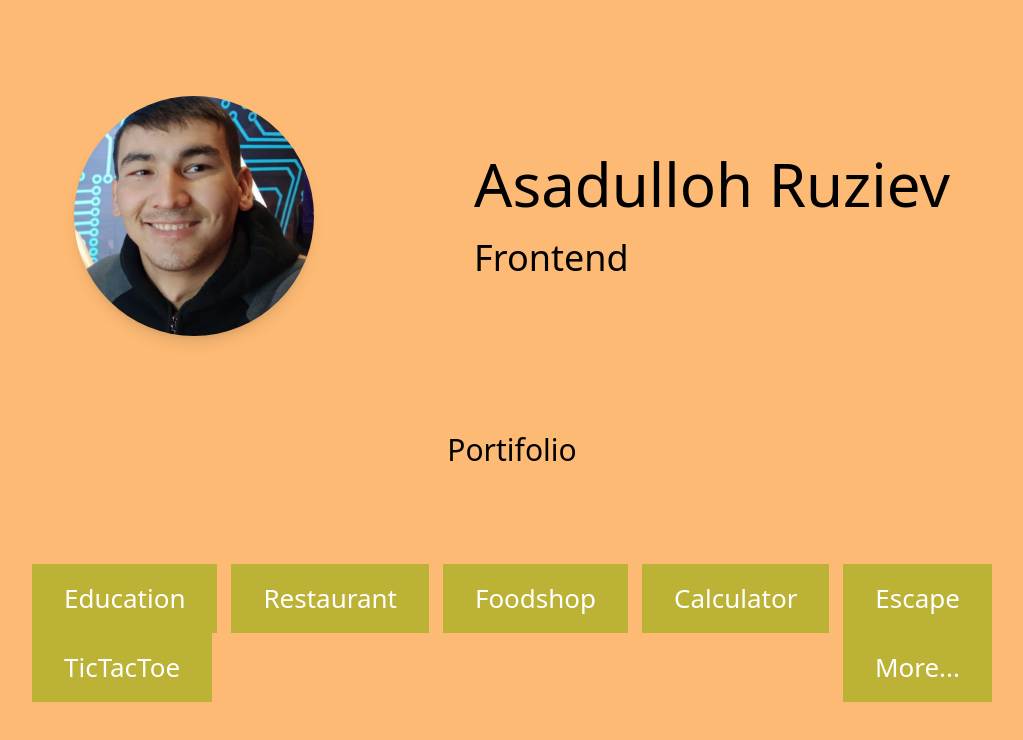
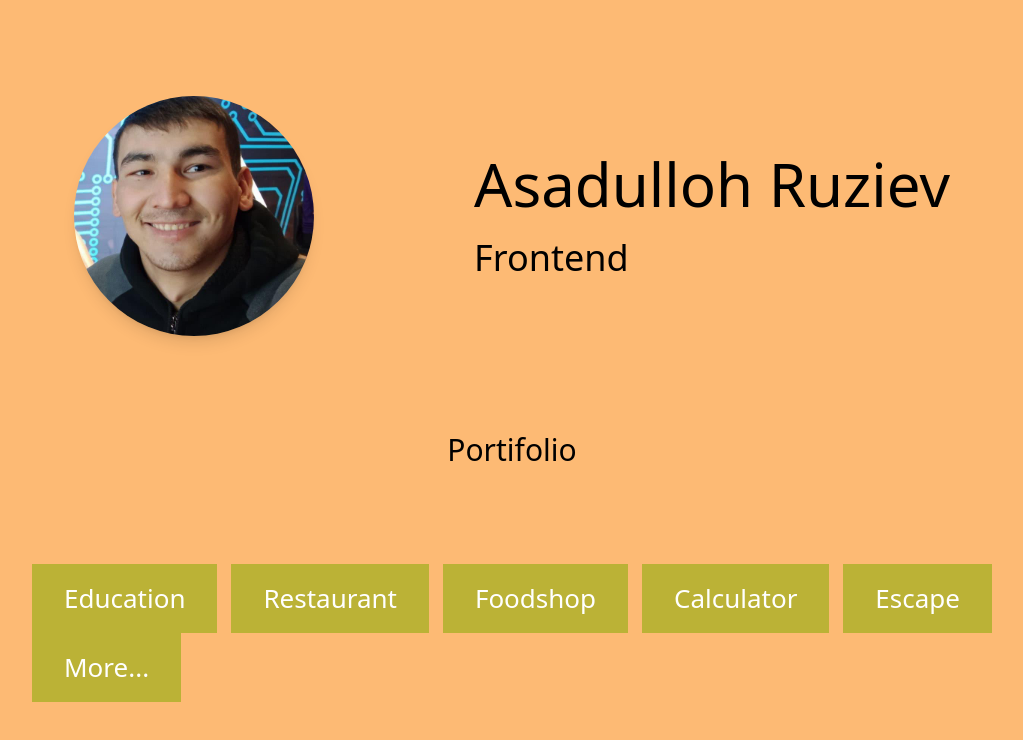
Before and after one commit to AsadullohRuziev/ar, a React (Create React App) app: page / in a window 1280 px wide. Shown: the top 740 px of the page, without its empty margins (128-1151 px from the left). Built offline with nearby package versions, Linux system fonts and the light colour scheme.

Commit message:
hahhahahh

```diff
--- a/src/components/Content.jsx
+++ b/src/components/Content.jsx
@@ -10,7 +10,6 @@ const Content = () => {
                 <Link link={"https://github.com/AsadullohRuziev/food"} title={'Foodshop'}></Link>
                 <Link link={"https://github.com/AsadullohRuziev/calculator"} title={'Calculator'}></Link>
                 <Link link={"https://github.com/AsadullohRuziev/escape"} title={'Escape'}></Link>
-                <Link link={"https://github.com/AsadullohRuziev/tictactoe"} title={'TicTacToe'}></Link>
                 <Link link={"https://github.com/AsadullohRuziev/"} title={'More...'}></Link>
             </div>
       </div>;
```
